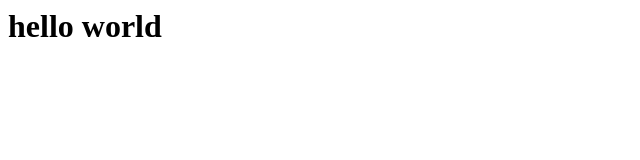
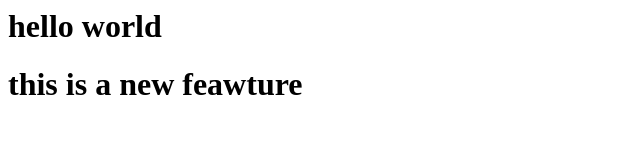
Before and after one commit to Ankitadhkad/delta-demo, a plain HTML site: page index.html in a window 1280 px wide. Shown: the whole page, without its empty margins (0-640 px from the left). Drawn offline with Linux system fonts and the light colour scheme.

Commit message:
add new  feature

```diff
--- a/index.html
+++ b/index.html
@@ -1 +1,2 @@
 <h1>hello world</h1>
+<h1>this is a new  feawture </h1>
```
